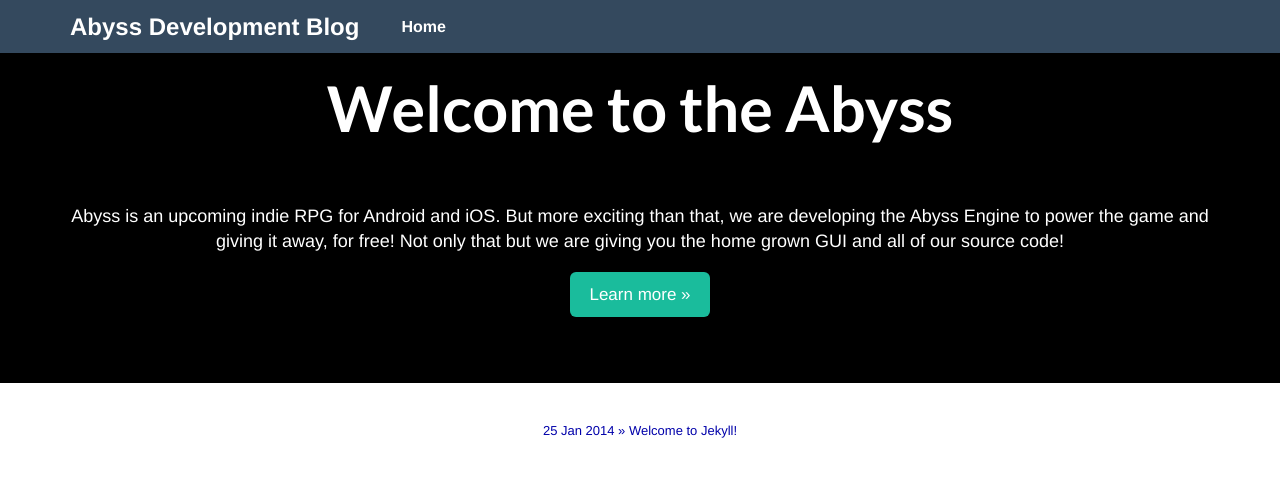
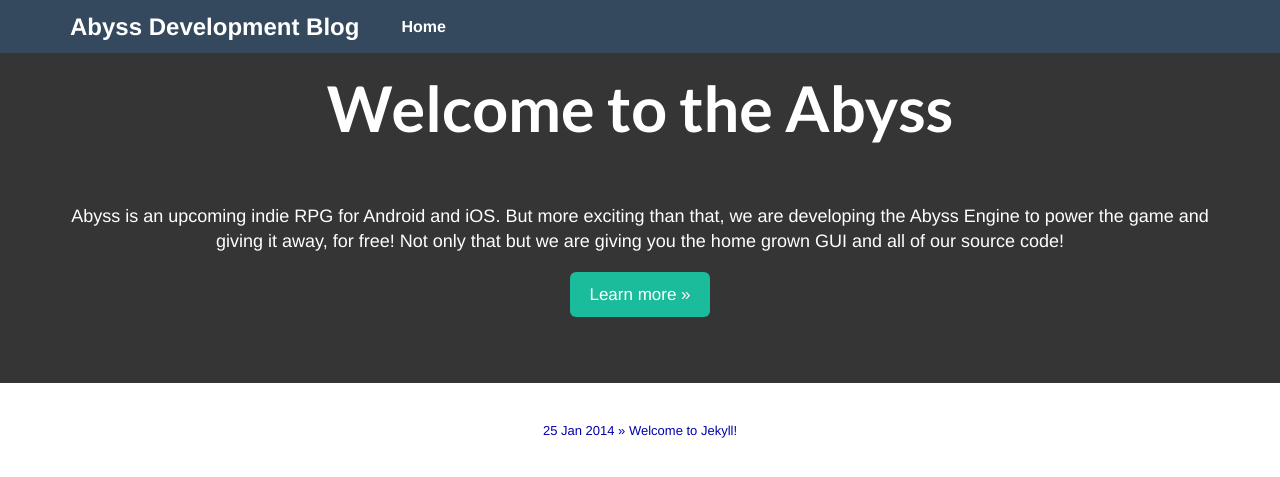
Before and after one commit to JerryKnight16/danarmstrong.github.io, a Jekyll site: the page built from index.html, in a window 1280 px wide. Shown: the top 477 px of the page. Built offline with Jekyll 4.4.1, drawn with Linux system fonts in a browser that asks for light colours; Markdown is read by kramdown in place of the engine named in the settings.

Commit message:
Working on the background color for the jumbotron.

```diff
--- a/index.html
+++ b/index.html
@@ -3,7 +3,7 @@ layout: default
 title: Abyss Engine Blog
 ---
 <!-- Main jumbotron for a primary marketing message or call to action -->
-<div class="jumbotron" style="background-color:#000; color:#fff;">
+<div class="jumbotron" style="background-color:#353535; color:#fff;">
 	<div class="container">
 	 	<h1>Welcome to the Abyss</h1>
 	 	<p>
```
